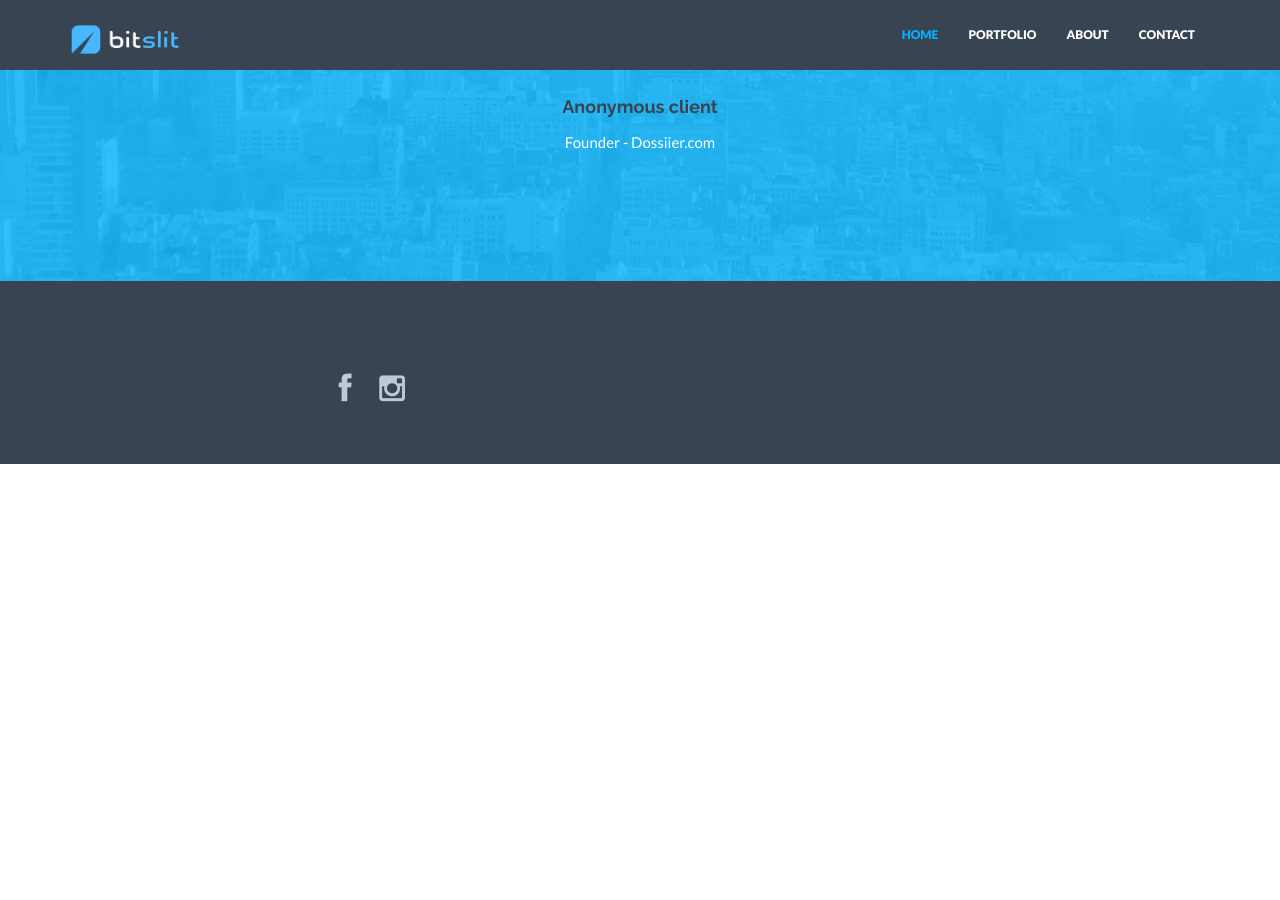
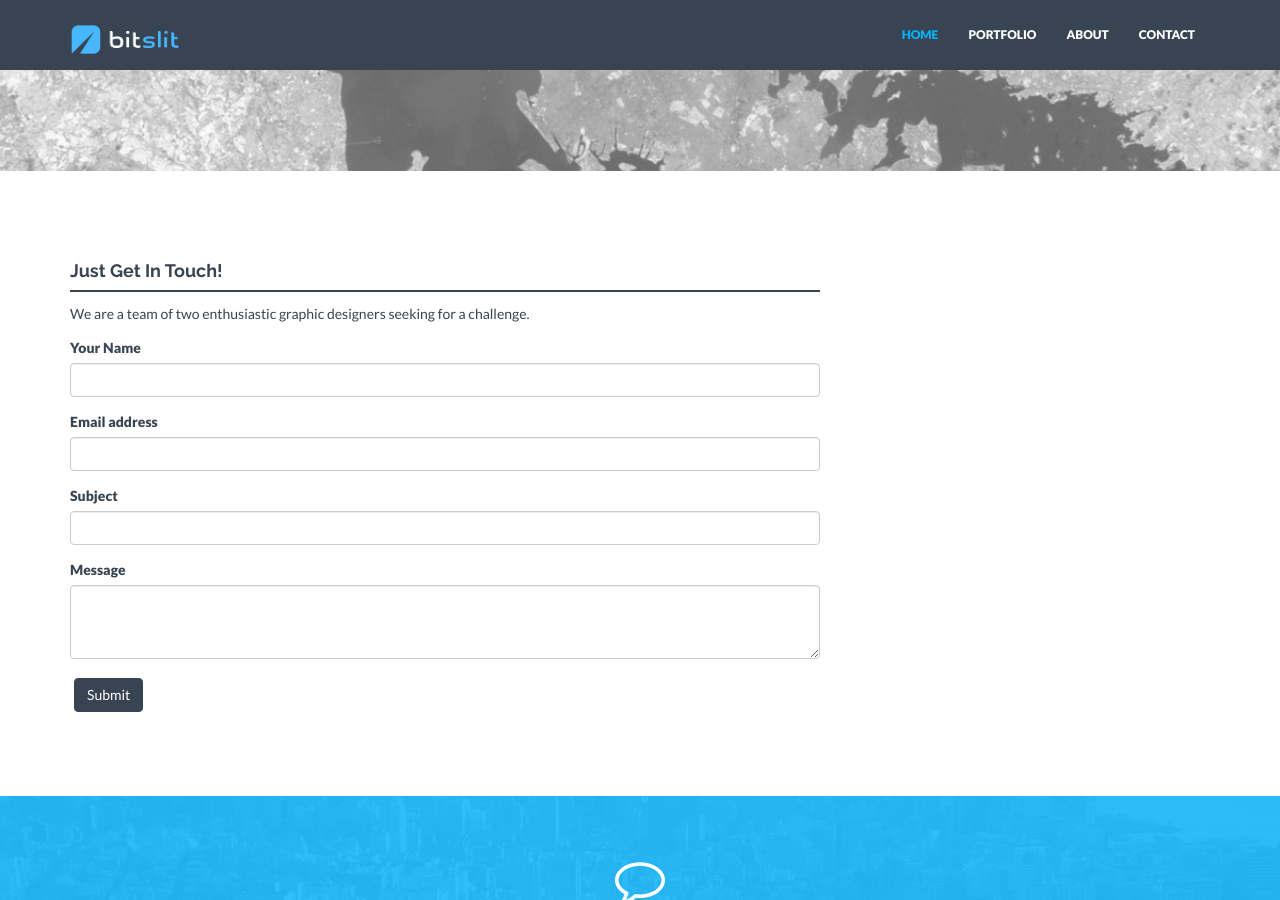
Before and after one commit to bitslit/portfolio, a Jekyll site: the page built from index.html, in a window 1280 px wide and 900 px high, scrolled down 1565 px. Built offline with Jekyll 4.4.1, drawn with Linux system fonts in a browser that asks for light colours; nearby versions of some CDN libraries; before the commit the page ends 2029 px from its top, so only the background shows below that.

Commit message:
Update index.html

```diff
--- a/index.html
+++ b/index.html
@@ -38,3 +38,34 @@ permalink: /
 </div><! --/service -->
 
 {% include portfolio.html title="LATEST WORKS" limit=10 %}
+
+<div id="contactwrap"></div>
+
+<div class="container mtb">
+    <div class="row">
+        <div class="col-lg-8">
+            <h4>Just Get In Touch!</h4>
+            <div class="hline"></div>
+                <p>{{ site.about }}</p>
+                <form role="form">
+                  <div class="form-group">
+                    <label for="InputName1">Your Name</label>
+                    <input type="text" class="form-control" id="exampleInputName1">
+                  </div>
+                  <div class="form-group">
+                    <label for="InputEmail1">Email address</label>
+                    <input type="email" class="form-control" id="exampleInputEmail1">
+                  </div>
+                  <div class="form-group">
+                    <label for="InputSubject1">Subject</label>
+                    <input type="text" class="form-control" id="exampleInputSubject1">
+                  </div>
+                  <div class="form-group">
+                    <label for="message1">Message</label>
+                    <textarea class="form-control" id="message1" rows="3"></textarea>
+                  </div>
+                  <button type="submit" class="btn btn-theme">Submit</button>
+                </form>
+        </div><! --/col-lg-8 -->
+     </div>
+</div>
```
